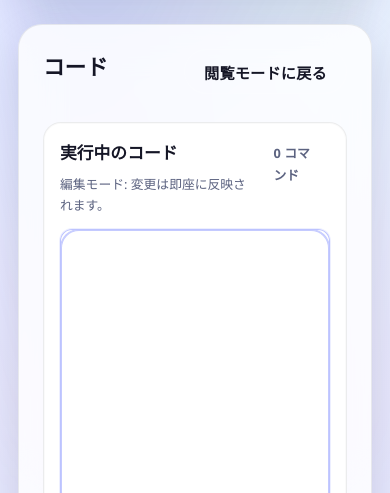
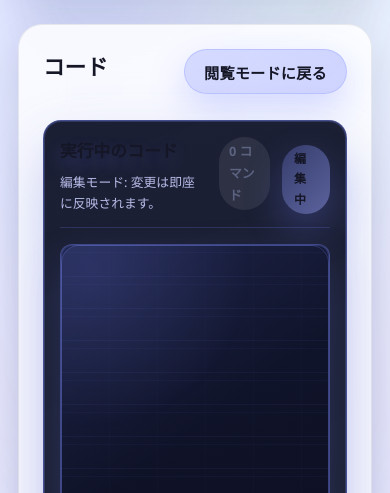
Before and after one commit to KobeSciTechHighSchool/swift-playgrounds-toolkit, a website: page index.html in a window 390 px wide. Both pictures are taken after a click on the button "コードを編集". Shown: the part 1093-1586 px from the top of the page. Drawn offline with Linux system fonts and the light colour scheme.

Commit message:
Enhance code panel editing styles and effects
Adds advanced styling for the code panel in editing mode, including new gradients, shadows, scrollbar customization, and a visual editing indicator. Improves visual feedback and usability for code editing, with responsive adjustments for smaller screens.

```diff
--- a/styles/main.css
+++ b/styles/main.css
@@ -155,6 +155,13 @@ body {
   --btn-bg: rgba(255, 255, 255, 0.08);
 }
 
+#codePanelToggleButton[aria-pressed="true"] {
+  --btn-bg: linear-gradient(135deg, rgba(120, 133, 255, 0.28), rgba(158, 168, 255, 0.48));
+  --btn-fg: var(--text-strong);
+  border-color: rgba(158, 168, 255, 0.45);
+  box-shadow: 0 14px 36px rgba(108, 123, 255, 0.28);
+}
+
 /* Compact variant for buttons used in the top bar */
 .btn.small {
   padding: 0.34rem 0.7rem;
@@ -1066,6 +1073,7 @@ textarea:focus {
   border: 1px solid rgba(255, 255, 255, 0.06);
   box-shadow: inset 0 0 0 1px rgba(255, 255, 255, 0.02);
   min-height: 100%;
+  transition: border-color var(--transition), box-shadow var(--transition), transform var(--transition), background var(--transition);
 }
 
 .code-panel-header {
@@ -1073,6 +1081,7 @@ textarea:focus {
   align-items: flex-start;
   justify-content: space-between;
   gap: 12px;
+  position: relative;
 }
 
 .code-panel-header-main {
@@ -1106,6 +1115,11 @@ textarea:focus {
   background: rgba(11, 14, 26, 0.88);
   max-height: 420px;
   overflow: auto;
+}
+
+.code-panel-body > * {
+  position: relative;
+  z-index: 1;
 }
 
 /* Make the code panel body expand so the footer sits at the bottom */
@@ -1194,9 +1208,113 @@ textarea:focus {
   box-shadow: inset 0 0 0 1px rgba(108, 123, 255, 0.4), 0 0 0 1px rgba(108, 123, 255, 0.4);
 }
 
+.code-panel-editor::selection {
+  background: rgba(124, 140, 255, 0.35);
+  color: var(--text-strong);
+}
+
+.code-panel-editor::-webkit-scrollbar {
+  width: 10px;
+}
+
+.code-panel-editor::-webkit-scrollbar-thumb {
+  border-radius: 999px;
+  background: rgba(124, 140, 255, 0.35);
+  border: 2px solid transparent;
+  background-clip: content-box;
+}
+
+.code-panel-editor::-webkit-scrollbar-track {
+  background: transparent;
+}
+
+.code-panel.is-editing .code-panel-editor {
+  padding: 26px 28px;
+  min-height: 320px;
+  background:
+    linear-gradient(160deg, rgba(15, 18, 36, 0.94), rgba(11, 13, 26, 0.92));
+  border-radius: var(--radius-md);
+  box-shadow: inset 0 0 0 1px rgba(124, 140, 255, 0.22);
+  font-size: 0.95rem;
+  line-height: 1.65;
+  letter-spacing: 0.01em;
+  caret-color: var(--accent-strong);
+  background-image:
+    radial-gradient(circle at 12% 8%, rgba(124, 140, 255, 0.16), transparent 42%),
+    repeating-linear-gradient(0deg, rgba(124, 140, 255, 0.06) 0 1px, transparent 1px 32px);
+}
+
+.code-panel.is-editing .code-panel-editor::placeholder {
+  color: rgba(204, 208, 255, 0.38);
+}
+
+.code-panel.is-editing .code-panel-editor:hover {
+  box-shadow: inset 0 0 0 1px rgba(158, 168, 255, 0.32);
+}
+
+.code-panel.is-editing {
+  background: linear-gradient(160deg, rgba(18, 22, 44, 0.96), rgba(14, 18, 36, 0.94));
+  border-color: rgba(124, 140, 255, 0.45);
+  box-shadow:
+    0 28px 60px rgba(88, 104, 204, 0.32),
+    inset 0 0 0 1px rgba(124, 140, 255, 0.22);
+  transform: translateY(-2px);
+  gap: 20px;
+}
+
+.code-panel.is-editing .code-panel-header {
+  padding-bottom: 12px;
+  border-bottom: 1px solid rgba(124, 140, 255, 0.2);
+}
+
+.code-panel.is-editing .code-panel-header::after {
+  content: "編集中";
+  display: inline-flex;
+  align-items: center;
+  gap: 6px;
+  padding: 4px 10px 4px 12px;
+  border-radius: 999px;
+  background: linear-gradient(135deg, rgba(124, 140, 255, 0.28), rgba(150, 160, 255, 0.52));
+  color: var(--text-strong);
+  font-size: 0.75rem;
+  font-weight: 700;
+  letter-spacing: 0.16em;
+  text-transform: uppercase;
+  position: absolute;
+  right: 0;
+  bottom: -18px;
+  box-shadow: 0 16px 38px rgba(108, 123, 255, 0.28);
+}
+
+.code-panel.is-editing .code-panel-hint {
+  color: rgba(204, 208, 255, 0.88);
+}
+
+.code-panel.is-editing .code-panel-header h3 {
+  color: var(--text-strong);
+  text-shadow: 0 8px 18px rgba(108, 123, 255, 0.28);
+}
+
 .code-panel.is-editing .code-panel-body {
-  border-color: rgba(108, 123, 255, 0.45);
-  box-shadow: 0 0 0 1px rgba(108, 123, 255, 0.12);
+  border-color: rgba(124, 140, 255, 0.45);
+  box-shadow: inset 0 0 0 1px rgba(124, 140, 255, 0.24), 0 18px 42px rgba(88, 104, 204, 0.24);
+  background: linear-gradient(160deg, rgba(18, 23, 50, 0.9), rgba(12, 15, 32, 0.92));
+  overflow: visible;
+  max-height: none;
+}
+
+.code-panel.is-editing .code-panel-body::before {
+  content: "";
+  position: absolute;
+  inset: 0;
+  border-radius: inherit;
+  background:
+    linear-gradient(145deg, rgba(124, 140, 255, 0.22), transparent 55%),
+    repeating-linear-gradient(0deg, rgba(108, 123, 255, 0.08) 0 1px, transparent 1px 32px),
+    repeating-linear-gradient(90deg, rgba(108, 123, 255, 0.04) 0 1px, transparent 1px 48px);
+  opacity: 0.6;
+  pointer-events: none;
+  z-index: 0;
 }
 
 .map-text-modal {
@@ -1434,6 +1552,18 @@ textarea:focus {
   }
   /* Remove reserved bottom padding when the toggle sits below the card */
   .code-panel-body { padding-bottom: 0; }
+}
+
+@media (max-width: 640px) {
+  .code-panel.is-editing {
+    gap: 16px;
+  }
+
+  .code-panel.is-editing .code-panel-header::after {
+    position: static;
+    margin-top: 8px;
+    display: inline-flex;
+  }
 }
 
 @media (prefers-color-scheme: light) {
```
